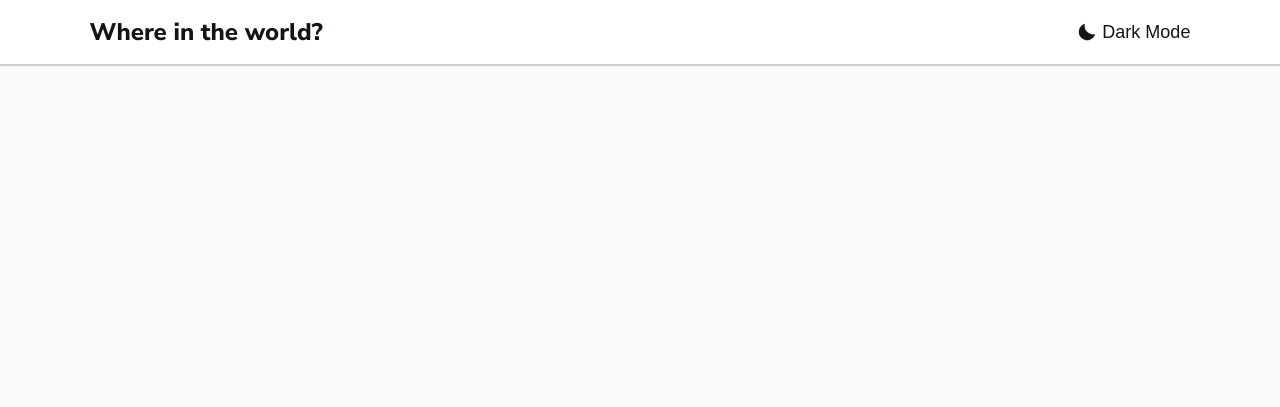
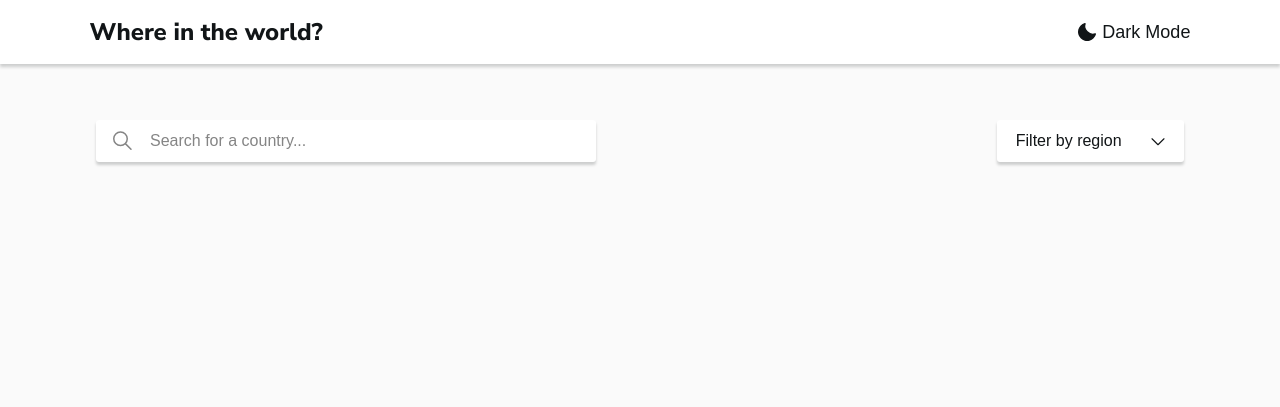
Before and after one commit to mani-cmd/where-in-the-world, a website built with Vite: page index.html in a window 1280 px wide. Built offline with nearby package versions, Linux system fonts and the light colour scheme.

Commit message:
Added Search Bar and filter button (UI)

```diff
--- a/index.html
+++ b/index.html
@@ -34,6 +34,72 @@
                 </button>
             </nav>
         </header>
+        <main>
+            <div class="center">
+                <div class="inputBlock">
+                    <div class="inputWrapper">
+                        <!-- <img src="./images/search-alt.png" alt="search icon" /> -->
+                        <svg
+                            width="32"
+                            height="32"
+                            viewBox="0 0 32 32"
+                            fill="none"
+                            xmlns="http://www.w3.org/2000/svg"
+                        >
+                            <path
+                                d="M28 27L20.5 19.5M5 13C5 17.9706 9.02944 22 14 22C18.9706 22 23 17.9706 23 13C23 8.02944 18.9706 4 14 4C9.02944 4 5 8.02944 5 13Z"
+                                stroke="#2E4454"
+                                stroke-width="2"
+                                stroke-linecap="round"
+                                stroke-linejoin="round"
+                            />
+                        </svg>
+
+                        <input
+                            type="text"
+                            placeholder="Search for a country..."
+                        />
+                    </div>
+                    <div class="optionsList">
+                        <button data-optionsButton>
+                            <span>Filter by region</span>
+                            <svg
+                                width="32"
+                                height="32"
+                                viewBox="0 0 32 32"
+                                fill="none"
+                                xmlns="http://www.w3.org/2000/svg"
+                            >
+                                <path
+                                    d="M8 13L16 21L24 13"
+                                    stroke="#2E4454"
+                                    stroke-width="1.5"
+                                    stroke-linecap="round"
+                                    stroke-linejoin="round"
+                                />
+                            </svg>
+                        </button>
+                        <ul data-optionsList class="options">
+                            <li data-value="africa">
+                                <button>Africa</button>
+                            </li>
+                            <li data-value="america">
+                                <button>America</button>
+                            </li>
+                            <li data-value="asia">
+                                <button>Asia</button>
+                            </li>
+                            <li data-value="europe">
+                                <button>Europe</button>
+                            </li>
+                            <li data-value="oceania">
+                                <button>Oceania</button>
+                            </li>
+                        </ul>
+                    </div>
+                </div>
+            </div>
+        </main>
         <script type="module" src="./main.js" defer></script>
     </body>
 </html>
--- a/main.js
+++ b/main.js
@@ -1,6 +1,6 @@
 import './scss/main.scss'
 
-
+// Theme changer with local storage
 let themeChangerBtn = document.querySelector('[data-themeSwitch]')
 let container = document.body
 const dataTheme = localStorage.getItem('data-theme')
@@ -28,3 +28,13 @@ if (dataTheme === 'dark'){
 }else if(dataTheme === "light"){
     container.setAttribute("data-theme", "light")
 }
+
+
+// Options List toggle
+
+let optionsButton = document.querySelector('[data-optionsButton]')
+let optionsList = document.querySelector('[data-optionsList]')
+
+optionsButton.addEventListener('click', ()=>{
+    optionsList.classList.toggle('opened')
+})
--- a/scss/_header.scss
+++ b/scss/_header.scss
@@ -1,16 +1,16 @@
-header{
+header {
     width: 100%;
     background-color: var(--ele-bg-color);
     color: var(--txt-color);
-    box-shadow: 0px 2px 1px 0px var(--shadow-color);
+    @include shadow;
     height: 64px;
     display: flex;
     justify-content: center;
 }
 
-nav{
+nav {
     height: 100%;
-    max-width: 1200px;
+    max-width: var(--max-width);
     width: 86%;
     display: flex;
     justify-content: space-between;
@@ -18,17 +18,16 @@ nav{
 
     align-items: center;
 
-    .logo{
+    .logo {
         font-weight: 800;
         font-size: 24px;
         color: var(--txt-color);
         @media screen and (max-width: 820px) {
-        font-size: 4vmin;
-
+            font-size: 4vmin;
         }
     }
 
-    button{
+    button {
         background-color: transparent;
         border: none;
         outline: none;
@@ -38,10 +37,9 @@ nav{
         font-size: 18px;
         display: flex;
         align-items: center;
-        line-height: 24px;
 
-        svg{
-            path{
+        svg {
+            path {
                 fill: var(--txt-color);
             }
             width: 24px;
@@ -51,10 +49,9 @@ nav{
         @media screen and (max-width: 486px) {
             font-size: 2.8vmax;
 
-            svg{
+            svg {
                 width: 3.8vmax;
             }
         }
-
     }
 }
--- /dev/null
+++ b/scss/_input-field.scss
@@ -0,0 +1,127 @@
+.input {
+    &Block {
+        display: flex;
+        margin-block: 3.5rem;
+        justify-content: space-between;
+        align-items: center;
+        max-width: var(--max-width);
+        width: 85%;
+        @media screen and (max-width: 741px) {
+            display: flex;
+            flex-direction: column;
+            margin-block: 2.5rem;
+            align-items: flex-start;
+            row-gap: 1.3rem;
+        }
+    }
+    &Wrapper {
+        background-color: var(--ele-bg-color);
+        width: 50%;
+        max-width: 500px;
+        display: flex;
+        align-items: center;
+        border-radius: 3px;
+        @include shadow;
+
+        input {
+            font-size: 16px;
+            padding: 12px 0 12px 2px;
+            height: 100%;
+            color: var(--txt-color);
+            flex-grow: 1;
+            background-color: transparent;
+            &,
+            &:active,
+            &:hover {
+                border: none;
+                outline: none;
+            }
+
+            &::placeholder {
+                color: var(--search-bar);
+            }
+        }
+
+        svg {
+            width: 24px;
+            margin-inline: 14px;
+
+            path {
+                stroke: var(--search-bar);
+            }
+            @media screen and (max-width: 372px) {
+                margin-inline: 5px;
+            }
+        }
+        @media screen and (max-width: 800px) {
+            width: 70%;
+        }
+        @media screen and (max-width: 587px) {
+            width: 100%;
+        }
+    }
+}
+
+.optionsList {
+    position: relative;
+    & > button {
+        background-color: var(--ele-bg-color);
+        border: none;
+        outline: none;
+        color: var(--txt-color);
+        cursor: pointer;
+        font-weight: 400;
+        font-size: 16px;
+        display: flex;
+        align-items: center;
+        height: 100%;
+        padding: 0.3rem;
+        @include shadow;
+        border-radius: 3px;
+
+        span {
+            margin-inline: 0.9rem 1.5rem;
+        }
+        svg {
+            width: 1.5rem;
+            margin-inline: 0 0.6rem;
+
+            path {
+                stroke: var(--txt-color);
+            }
+        }
+    }
+    ul {
+        width: 100%;
+        color: var(--txt-color);
+        background-color: var(--ele-bg-color);
+        margin-top: 2px;
+        @include shadow;
+        display: flex;
+        flex-direction: column;
+        align-items: center;
+        position: absolute;
+        z-index: 1000;
+        clip-path: polygon(0 0, 100% 0, 100% 0, 0 0);
+        transition: 500ms ease;
+        will-change: clip-path;
+
+        &.opened {
+            clip-path: polygon(0 0, 100% 0, 100% 100%, 0% 100%);
+        }
+        li {
+            list-style: none;
+            font-weight: 600;
+            width: 100%;
+
+            button {
+                padding: 1rem 0 1rem 0;
+                width: 100%;
+                height: 100%;
+                background-color: transparent;
+                font-size: 14px;
+                cursor: pointer;
+            }
+        }
+    }
+}
--- a/scss/_reset.scss
+++ b/scss/_reset.scss
@@ -1,11 +1,36 @@
-*,*::after,*::before{
+*,
+*::after,
+*::before {
     margin: 0;
     padding: 0;
     box-sizing: border-box;
 }
 
-body{
+html {
+    font-size: 16px;
+}
+
+body {
     background-color: var(--bg-color);
-    font-family: 'Nunito Sans', -apple-system, BlinkMacSystemFont, 'Segoe UI', Roboto, Oxygen, Ubuntu, Cantarell, 'Open Sans', 'Helvetica Neue', sans-serif;
+    font-family: "Nunito Sans", -apple-system, BlinkMacSystemFont, "Segoe UI", Roboto, Oxygen, Ubuntu, Cantarell,
+        "Open Sans", "Helvetica Neue", sans-serif;
     font-size: 14px;
 }
+
+svg {
+    path {
+        stroke: var(--txt-color);
+    }
+}
+
+button {
+    color: var(--txt-color);
+
+    &,
+    &:hover,
+    &:active {
+        background-color: none;
+        outline: none;
+        border: none;
+    }
+}
--- /dev/null
+++ b/scss/_utility.scss
@@ -0,0 +1,4 @@
+.center{
+    display: flex;
+    justify-content: center;
+}
--- a/scss/_variables.scss
+++ b/scss/_variables.scss
@@ -1,20 +1,22 @@
-
-body[data-theme="light"]{
+body[data-theme="light"] {
     --bg-color: #fafafa;
     --ele-bg-color: #ffffff;
     --txt-color: #111517;
     --search-bar: #858585;
 }
 
-
-body[data-theme="dark"]{
+body[data-theme="dark"] {
     --bg-color: hsl(207, 26%, 17%);
     --ele-bg-color: rgb(43, 57, 69);
     --txt-color: #ffffff;
     --search-bar: #ffffff;
 }
 
-body{
+body {
     --shadow-color: #11151731;
+    --max-width: 1200px;
+}
 
+@mixin shadow {
+    box-shadow: 0px 3px 3px 0px var(--shadow-color);
 }
--- a/scss/main.scss
+++ b/scss/main.scss
@@ -1,4 +1,5 @@
 @import './variables';
-
+@import "./utility";
 @import './header';
 @import './reset';
+@import './input-field'
```
Also changed, not shown: README.md (added), images/inline-down.svg (added), images/search-alt.png (added), images/search-alt.svg (added).
